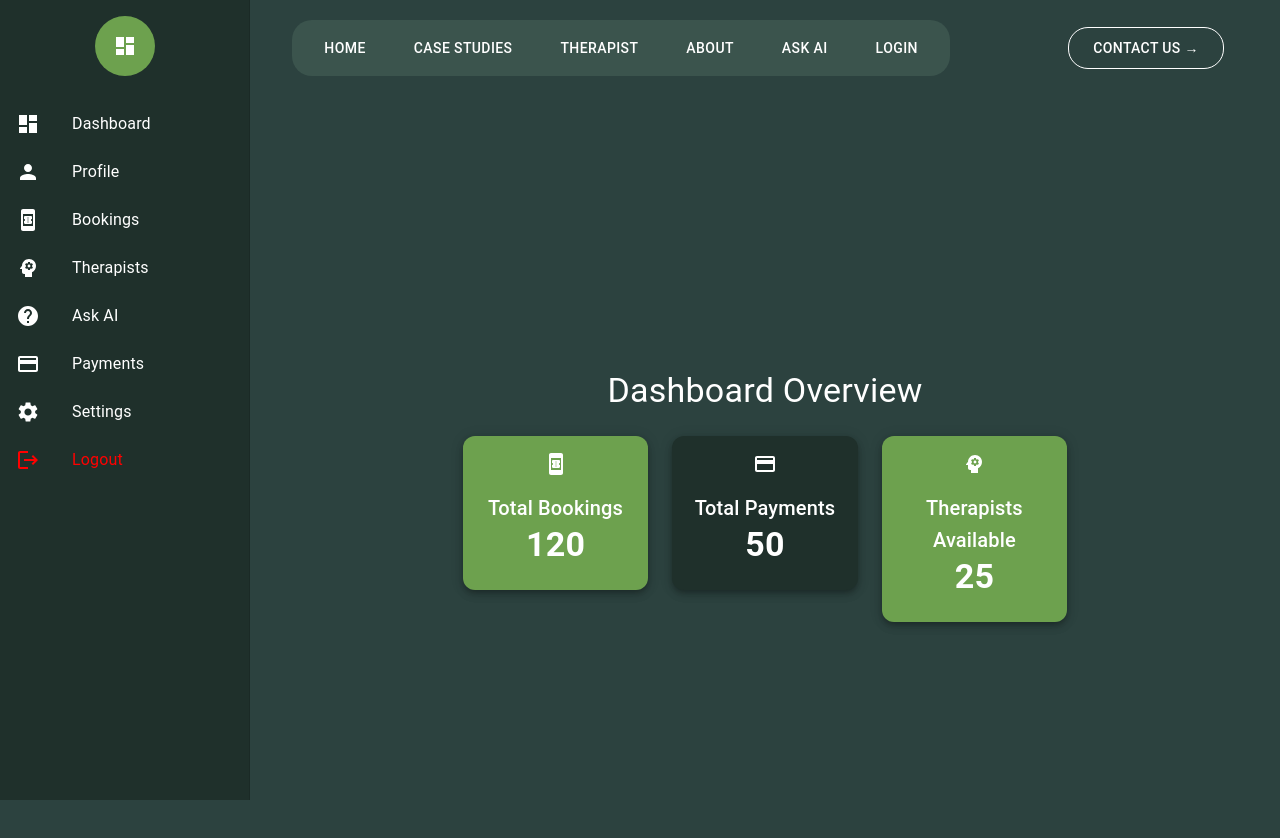
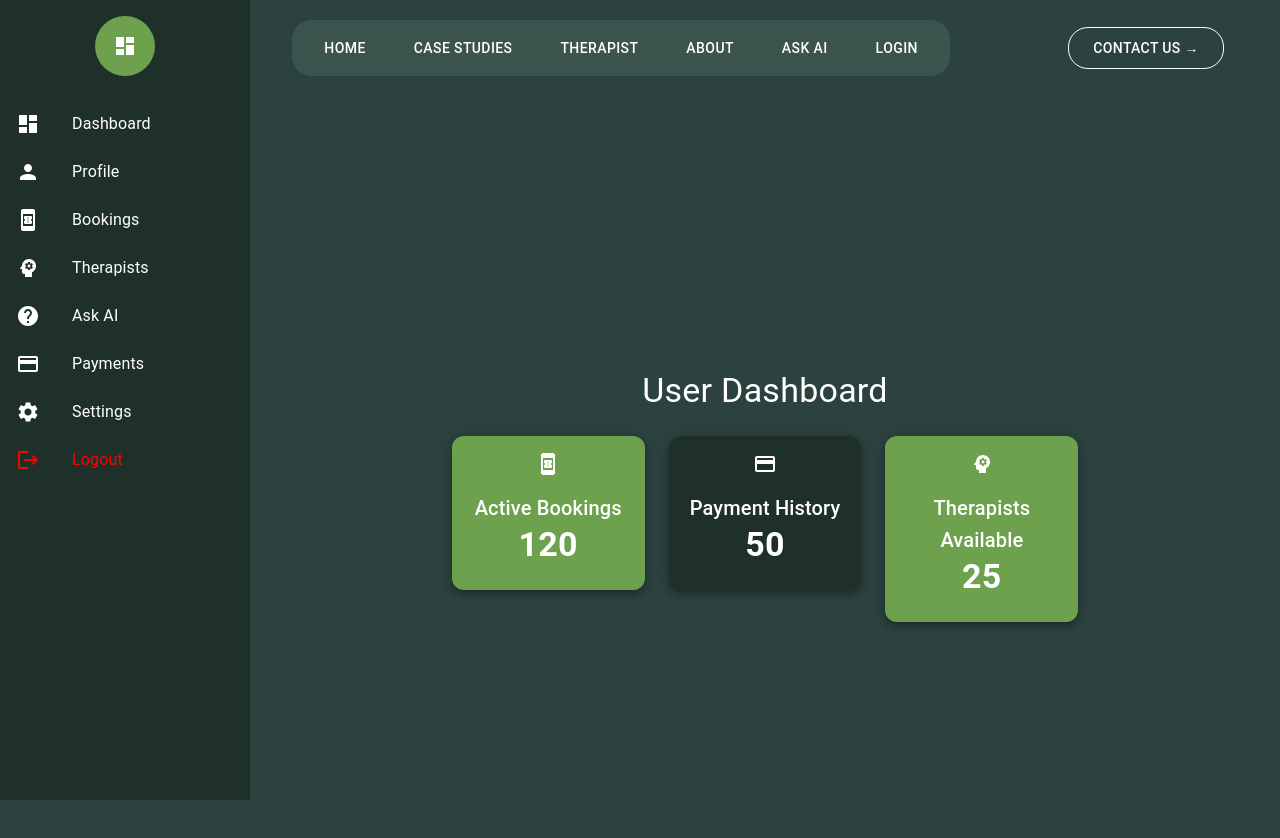
Before and after one commit to Mutai001/Mental-health-app, a React (Vite) app: page /user in a window 1280 px wide. Shown: the top 838 px of the page. Built offline with nearby package versions, Linux system fonts and the light colour scheme.

Commit message:
modified user dashboard

```diff
--- a/src/components/UserDash/UserDashboard.tsx
+++ b/src/components/UserDash/UserDashboard.tsx
@@ -19,6 +19,11 @@ import PaymentIcon from "@mui/icons-material/Payment";
 import SettingsIcon from "@mui/icons-material/Settings";
 import HelpIcon from "@mui/icons-material/Help";
 import UserOverview from "./UserOverview";
+import UserAskAI from "./UserAskAI";
+import UserBookings from "./UserBooking";
+import UserProfilePage from "./UserProfile";
+
+
 
 const menuItems = [
   { text: "Profile", icon: <PersonIcon />, route: "profile" },
@@ -92,6 +97,10 @@ export function UserDashboard() {
       {/* Main Content Area */}
       <Box sx={{ flexGrow: 1, display: "flex", justifyContent: "center", alignItems: "center" }}>
         {activeComponent === "overview" && <UserOverview />}
+        {activeComponent === "ask-ai" && <UserAskAI />}
+        {activeComponent === "bookings" && <UserBookings />}
+        {activeComponent === "profile" && <UserProfilePage />}
+
         {/* Future imports for Profile, Bookings, etc. can be placed here */}
       </Box>
     </Box>
--- a/src/components/UserDash/UserOverview.tsx
+++ b/src/components/UserDash/UserOverview.tsx
@@ -5,35 +5,37 @@ import BookOnlineIcon from "@mui/icons-material/BookOnline";
 import PsychologyIcon from "@mui/icons-material/Psychology";
 
 const fadeIn = {
-  hidden: { opacity: 0 },
-  visible: { opacity: 1, transition: { duration: 0.5 } },
+  hidden: { opacity: 0, y: 20 },
+  visible: { opacity: 1, y: 0, transition: { duration: 0.5 } },
 };
 
 const stats = [
-  { title: "Total Bookings", count: 120, icon: <BookOnlineIcon />, color: "#6DA14E" },
-  { title: "Total Payments", count: 50, icon: <PaymentIcon />, color: "#1F302B" },
+  { title: "Active Bookings", count: 120, icon: <BookOnlineIcon />, color: "#6DA14E" },
+  { title: "Payment History", count: 50, icon: <PaymentIcon />, color: "#1F302B" },
   { title: "Therapists Available", count: 25, icon: <PsychologyIcon />, color: "#6DA14E" },
 ];
 
 function UserOverview() {
   return (
     <motion.div initial="hidden" animate="visible" variants={fadeIn}>
-      <Box sx={{ p: 4, maxWidth: 900 }}>
+      <Box sx={{ p: 4, maxWidth: 1000, mx: "auto" }}>
         <Typography variant="h4" sx={{ color: "#FFFFFF", mb: 3, textAlign: "center" }}>
-          Dashboard Overview
+          User Dashboard
         </Typography>
         <Grid container spacing={3}>
           {stats.map(({ title, count, icon, color }) => (
             <Grid item xs={12} sm={6} md={4} key={title}>
+              <motion.div whileHover={{ scale: 1.05 }} whileTap={{ scale: 0.95 }}>
                 <Card sx={{ backgroundColor: color, color: "white", borderRadius: 3, boxShadow: 5 }}>
                   <CardContent sx={{ textAlign: "center" }}>
-                  <Box sx={{ display: "flex", justifyContent: "center", alignItems: "center", mb: 2 }}>
+                    <Box sx={{ display: "flex", justifyContent: "center", alignItems: "center", mb: 2, fontSize: 40 }}>
                       {icon}
                     </Box>
                     <Typography variant="h6">{title}</Typography>
                     <Typography variant="h4" sx={{ fontWeight: "bold" }}>{count}</Typography>
                   </CardContent>
                 </Card>
+              </motion.div>
             </Grid>
           ))}
         </Grid>
```
Lines whose indentation alone changed are shown as unchanged.
